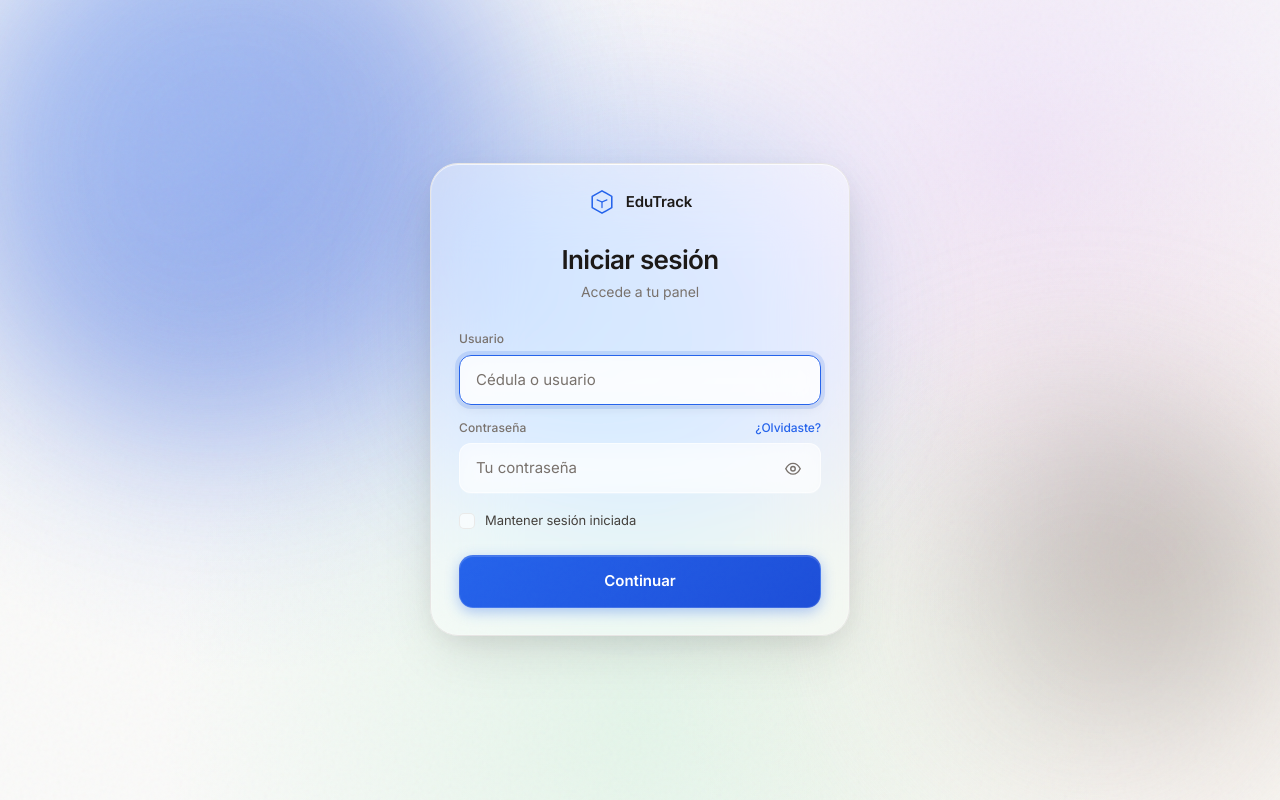
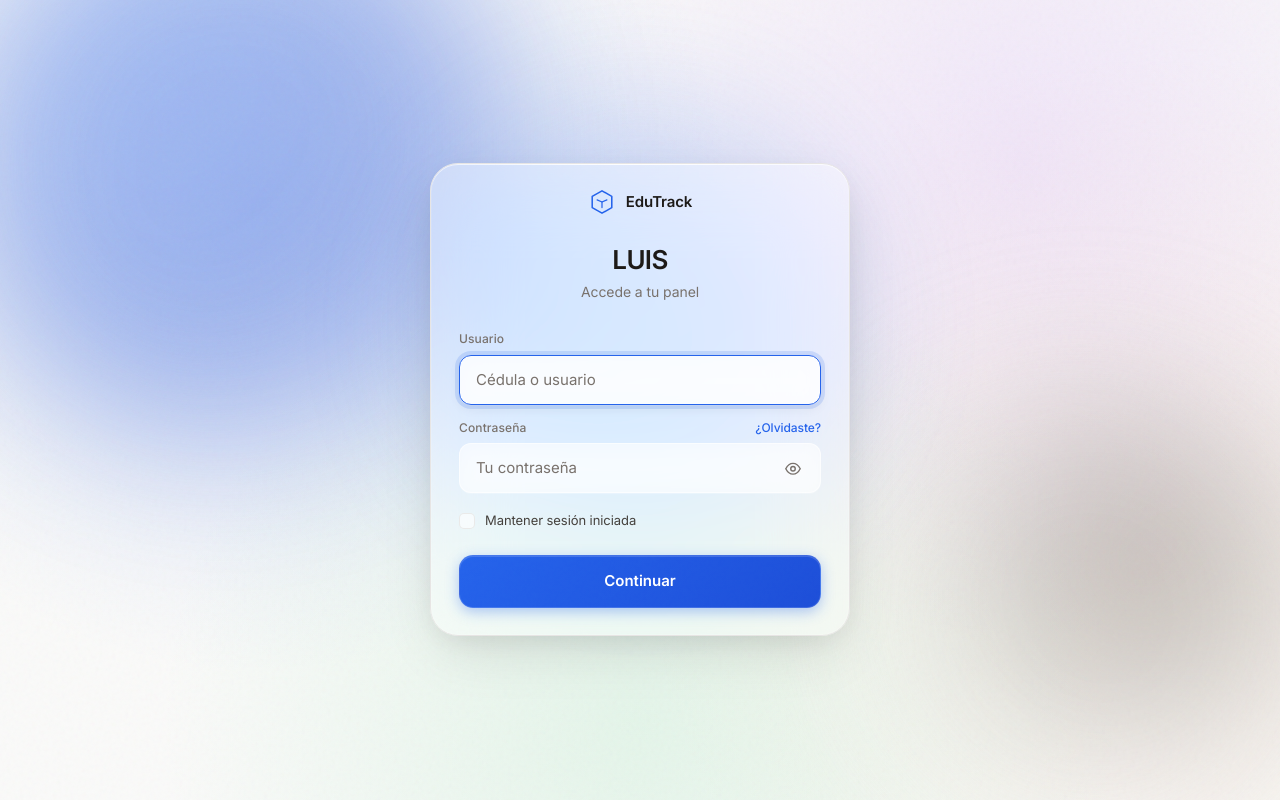
Before and after one commit to EduTrack-APPLICATION/EduTrack, a Flask app: template app/templates/auth/login.html in a window 1280 px wide. Run offline with Flask 3, Linux system fonts and the light colour scheme; the template is opened without the code that fills it: values that come from a table or form of the project are taken from there, others are empty; some libraries are stand-ins or nearby versions.

Commit message:
Change login header from 'Iniciar sesión' to 'LUIS'

```diff
--- a/app/templates/auth/login.html
+++ b/app/templates/auth/login.html
@@ -30,7 +30,7 @@
         <div class="lg-card-body">
 
             <div class="lg-heading">
-                <h1>Iniciar sesión</h1>
+                <h1>LUIS</h1>
                 <p>Accede a tu panel</p>
             </div>
 
```
